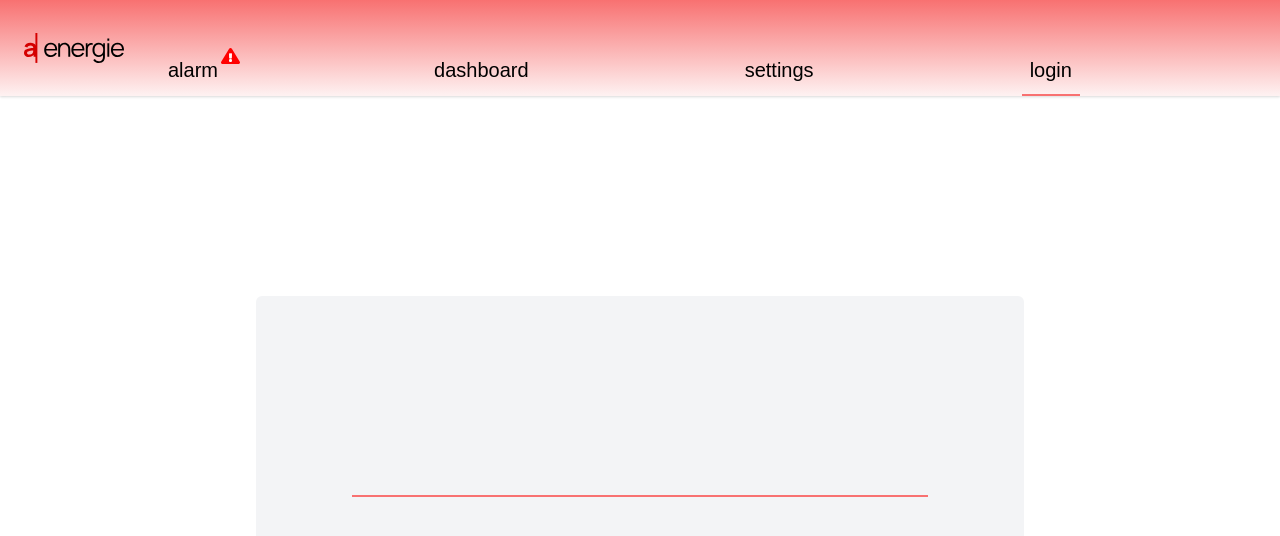
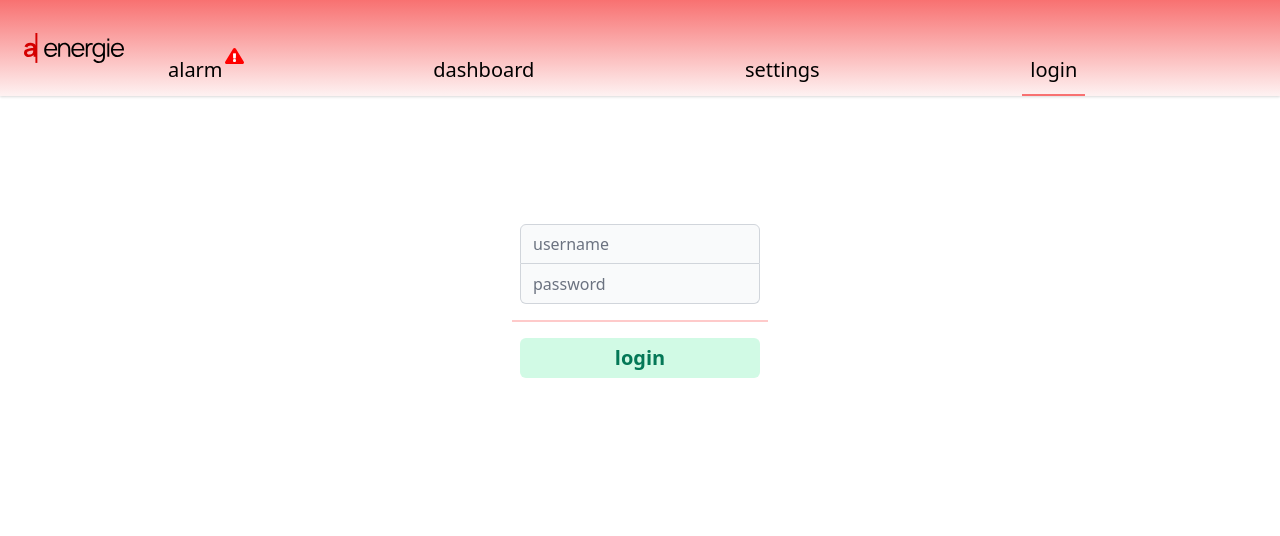
Before and after one commit to HaKePlan/smarthome-heating-frontend, a Next.js app: page /utilities/login in a window 1280 px wide. Shown: the top 536 px of the page. Built offline with nearby package versions, Linux system fonts and the light colour scheme; no server answers.

Commit message:
new login site

```diff
--- a/components/layout.js
+++ b/components/layout.js
@@ -2,7 +2,7 @@ import Banner from './banner';
 
 export default function Layout({ children }) {
   return (
-    <div class="font-display text-xl">
+    <div class="font-sans text-xl">
       <Banner />
       {children}
     </div>
--- a/pages/utilities/login.js
+++ b/pages/utilities/login.js
@@ -24,19 +24,36 @@ const Login = () => {
         Router.push('/');
       })
       .catch((err) => {
-        console.log(err.response);
         setLoginError(err.response.data.message);
       });
   }
 
-  let displayError;
+  function remove(el) {
+    var element = el;
+    element.remove(el);
+  }
+
+  const errMess = () => {
     if (loginError) {
-    displayError = (
-      <div class="absolute left-0 flex items-center h-10 w-4/6 rounded-lg flex-auto text-base uppercase">
-        <p class="font-bold absolute left-3 text-red-700">{loginError}</p>
+      console.log('here');
+      return (
+        <div class="w-60 relative " id="errorBanner">
+          <button
+            class="absolute -right-2 -top-2"
+            onClick={() => {
+              // show = false;
+              remove(errorBanner);
+            }}
+          >
+            <img src="/closeButton.svg" />
+          </button>
+          <p class="font-light text-base w-full bg-red-200 rounded-md p-2 text-red-800">
+            {loginError}
+          </p>
         </div>
       );
     }
+  };
 
   return (
     <Layout>
@@ -44,23 +61,16 @@ const Login = () => {
         <title>heating client | Login</title>
         <link rel="icon" href="/favicon.ico" />
       </Head>
-      <div class="static w-screen h-screen flex items-center justify-center">
-        <div class="w-3/5 h-2/4 flex flex-col items-center justify-center bg-gray-100 rounded-md">
-          <div class="w-full h-20 flex"></div>
-          <div class="w-3/4 border-b-2 border-red-400"></div>
-          <div class="w-full h-20 flex"></div>
-        </div>
-      </div>
-      {/* <div class="w-screen h-screen flex flex-row relative">
-          <div class="flex-non w-1/5 h-screen relative"></div>
-          <div class="flex-none w-3/5 h-screen rleative">
-            <div calss="relative">
-              <div class="w-full h-24"></div>
-              <form onSubmit={handleSubmit} class="w-full h-64 space-y-6">
-                <div class="bg-red-100 w-full h-16 rounded-lg relative flex items-center justify-center space-x-4 shadow-lg">
-                  <p class="font-bold">username:</p>
+      <div class="relative w-screen h-screen flex justify-center">
+        <div class="flex flex-col items-center justify-center space-y-4 absolute w-64">
+          <div class="h-20 w-full mt-8 flex justify-center">{errMess()}</div>
+          <form
+            onSubmit={handleSubmit}
+            class="w-full flex flex-col items-center space-y-4 "
+          >
+            <div class="flex flex-col items-center">
               <input
-                    class="placeholder-gray-500 form-input bg-gray-200 rounded-lg h-10 w-60"
+                class="placeholder-gray-500 form-input bg-gray-50 rounded-t-md border-gray-300 h-10 w-60"
                 type="text"
                 id="name"
                 value={name}
@@ -68,11 +78,8 @@ const Login = () => {
                 placeholder="username"
                 onChange={(e) => setName(e.target.value)}
               />
-                </div>
-                <div class="bg-red-100 w-full h-16 rounded-lg relative flex items-center justify-center space-x-4 shadow-lg">
-                  <p class="font-bold text-center">password:</p>
               <input
-                    class="placeholder-gray-500 form-input bg-gray-200 rounded-lg h-10 w-60"
+                class="placeholder-gray-500 border-t-0 form-input bg-gray-50 rounded-b-md border-gray-300 h-10 w-60"
                 type="password"
                 id="password"
                 value={password}
@@ -81,27 +88,17 @@ const Login = () => {
                 onChange={(e) => setPassword(e.target.value)}
               />
             </div>
-                <div class="relative h-16 w-full flex items-center">
-                  <div class="flex items-center bg-green-100 h-10 w-1/6 rounded-lg absolute right-0 flex-none shadow-lg hover:bg-green-300">
+            <div class="w-full border-b-2 border-red-200" />
             <button
-                      class="font-bold text-green-700 absolute right-4"
+              class="font-bold text-green-700 bg-green-100 rounded-md h-10 w-60 hover:bg-green-300"
               type="submit"
               value="submit"
             >
               login
             </button>
-                  </div>
-                  {!loginError ? (
-                    <div class="absolute left-0 flex items-center h-10 w-4/6 rounded-lg"></div>
-                  ) : (
-                    displayError
-                  )}
-                </div>
           </form>
         </div>
       </div>
-          <div class=" flex-none w-1/5 h-screen"></div>
-        </div> */}
     </Layout>
   );
 };
```
Also changed, not shown: public/closeButton.svg (added). Lines whose indentation alone changed are shown as unchanged.
